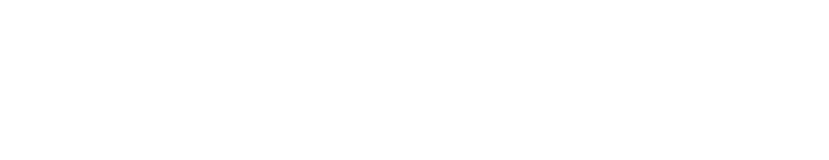
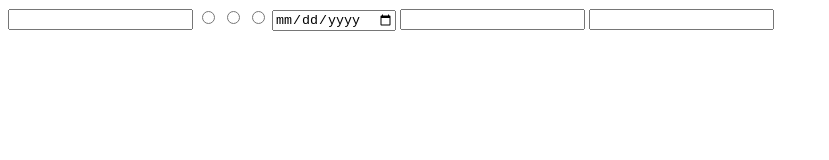
Before and after one commit to FukcThat/Do-or-Dont, a website: page index.html in a window 1280 px wide. Shown: the whole page, without its empty margins (0-829 px from the left). Drawn offline with Linux system fonts and the light colour scheme.

Commit message:
FEAT: Added new-todo form

```diff
--- a/index.html
+++ b/index.html
@@ -6,6 +6,15 @@
     <title>Do or Don't</title>
   </head>
   <body>
-    <form></form>
+    <form class="newTaskForm">
+      <input type="text" class="taskInput" />
+      <input type="radio" name="priorityInput" id="priorityInput--high" />
+      <input type="radio" name="priorityInput" id="priorityInput--medium" />
+      <input type="radio" name="priorityInput" id="priorityInput--low" />
+      <input type="date" class="dueInput" />
+      <input type="text" class="assignedInput" />
+      <input type="text" class="noteInput" />
+    </form>
+    <!-- newCollectionform -->
   </body>
 </html>
```
